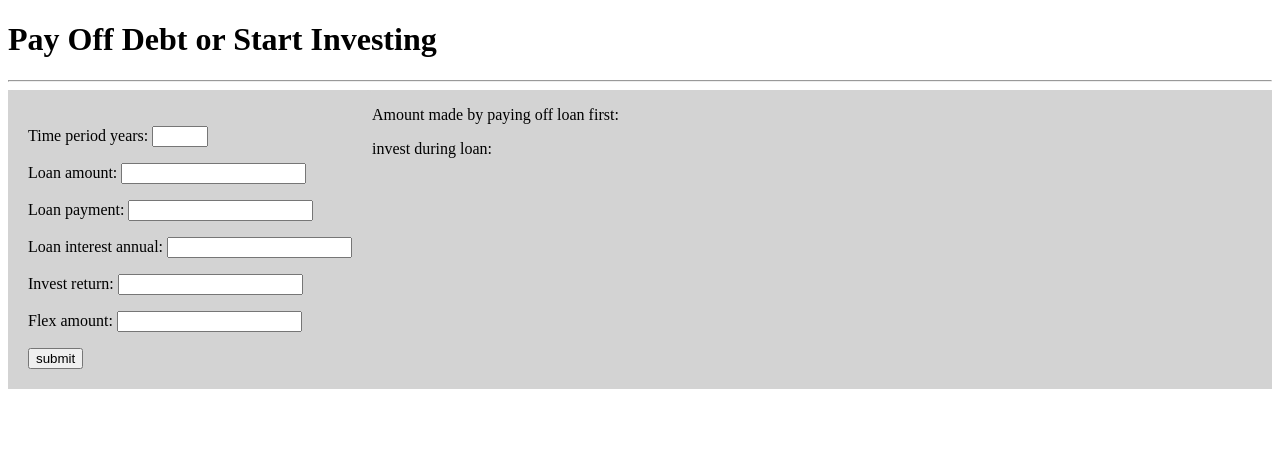
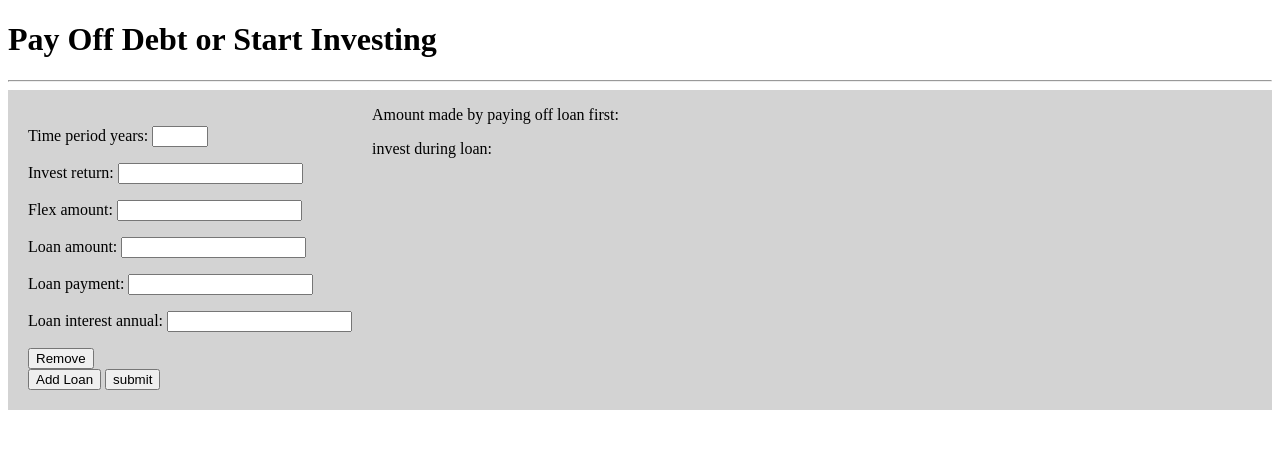
Before and after one commit to atreichl/loan-or-investment, a Django app: page / in a window 1280 px wide. Shown: the top 449 px of the page. Run offline with Django 5.2, Linux system fonts and the light colour scheme.

Commit message:
start conversion to formset for loan info so I can have a variable number of loans.

```diff
--- a/LoanOrInvest/myapp/forms.py
+++ b/LoanOrInvest/myapp/forms.py
@@ -1,9 +1,15 @@
 from django import forms
+
 
 class PayOrInvestForm(forms.Form):
     time_period_years = forms.IntegerField(min_value = 0, max_value = 60)
+    #loan_amount = forms.DecimalField(decimal_places=2, min_value=0.0)
+    #loan_payment = forms.DecimalField(decimal_places=2, min_value=0.0)
+    #loan_interest_annual = forms.DecimalField(decimal_places=2, min_value=0.0)
+    invest_return = forms.DecimalField(decimal_places=2, min_value=0.0)
+    flex_amount = forms.DecimalField(decimal_places=2, min_value=0.0)
+
+class LoanInfoForm(forms.Form):
     loan_amount = forms.DecimalField(decimal_places=2, min_value=0.0)
     loan_payment = forms.DecimalField(decimal_places=2, min_value=0.0)
     loan_interest_annual = forms.DecimalField(decimal_places=2, min_value=0.0)
-    invest_return = forms.DecimalField(decimal_places=2, min_value=0.0)
-    flex_amount = forms.DecimalField(decimal_places=2, min_value=0.0)
--- a/LoanOrInvest/myapp/templates/myapp/home.html
+++ b/LoanOrInvest/myapp/templates/myapp/home.html
@@ -16,9 +16,19 @@
         <form method="post">
           {{ form.as_p }}
           {% csrf_token %}
+
+          {{ formset.management_form }}
+          {% for loan in formset %}
+            <div class="form-row">
+              {{ loan.as_p }}
+              <button type="button" class="remove-fomr">Remove</button>
+            </div>
+          {% endfor %}
+          <button type="button" id="add-form">Add Loan</button>
           <input type="submit" value="submit">
         </form>
       </div>
+
 
       <div>
         <p>Amount made by paying off loan first: {{ loan_payoff_cost }}</p>
--- a/LoanOrInvest/myapp/views.py
+++ b/LoanOrInvest/myapp/views.py
@@ -1,6 +1,7 @@
+from django.forms.formsets import formset_factory
 from django.shortcuts import render
 
-from .forms import PayOrInvestForm
+from .forms import PayOrInvestForm, LoanInfoForm
 
 from .functions import total_loan_payment, investment_return
 from decimal import *
@@ -8,17 +9,26 @@ from decimal import *
 # Create your views here.
 def index(request):
     form = PayOrInvestForm()
+    loan_info_forms = formset_factory(LoanInfoForm, extra=1)
     loan_payoff_cost = ""
     invest_loan_cost = ""
     if request.method == 'POST':
         form = PayOrInvestForm(request.POST)
-        if form.is_valid():
+        formset = loan_info_forms(request.POST)
+        if form.is_valid() and formset.is_valid():
             time_period_months = form.cleaned_data['time_period_years'] * 12
-            loan_amount = form.cleaned_data['loan_amount']
-            loan_payment = form.cleaned_data['loan_payment']
-            loan_interest_annual = form.cleaned_data['loan_interest_annual']
+            #loan_amount = form.cleaned_data['loan_amount']
+            #loan_payment = form.cleaned_data['loan_payment']
+            #loan_interest_annual = form.cleaned_data['loan_interest_annual']
             invest_return = form.cleaned_data['invest_return']
             flex_amount = form.cleaned_data['flex_amount']
+
+            for loan_info in formset:
+                loan_amount = loan_info.cleaned_data['loan_amount']
+                loan_payment = loan_info.cleaned_data['loan_payment']
+                loan_interest_annual = loan_info.cleaned_data['loan_interest_annual']
+
+            loan_info_forms = formset
 
             #print(time_period_years)
             #print(loan_amount)
@@ -47,4 +57,7 @@ def index(request):
             loan_payoff_cost = f"{payoff_loan_first:.2f}"
             invest_loan_cost = f"{invest_info_base[0]:.2f}"
 
-    return render(request, 'home.html', context={'form': form,'loan_payoff_cost': loan_payoff_cost, 'invest_loan_cost': invest_loan_cost})
+    return render(request, 'home.html', context={'form': form,
+                                                 'formset': loan_info_forms,
+                                                 'loan_payoff_cost': loan_payoff_cost,
+                                                 'invest_loan_cost': invest_loan_cost})
```
Also changed, not shown: LoanOrInvest/myapp/templates/myapp/test.html (deleted, +0 -17 lines).
